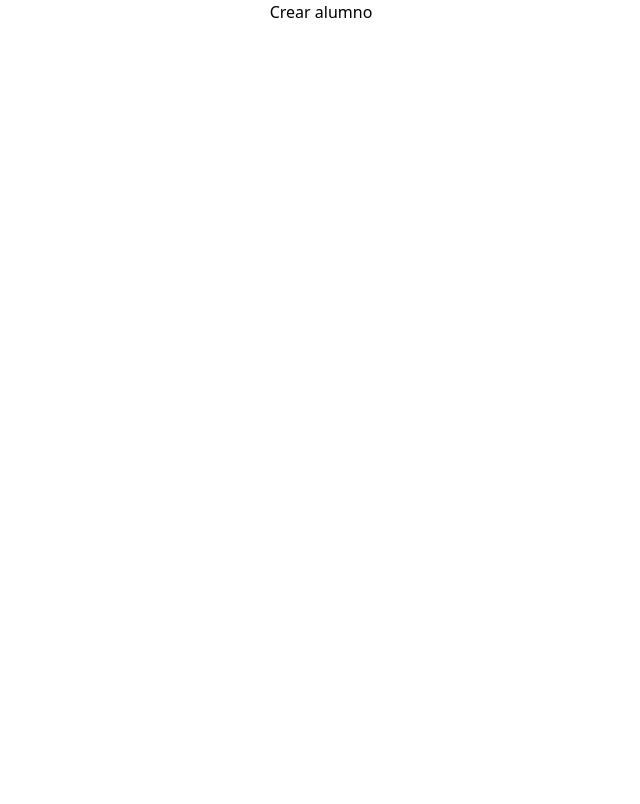
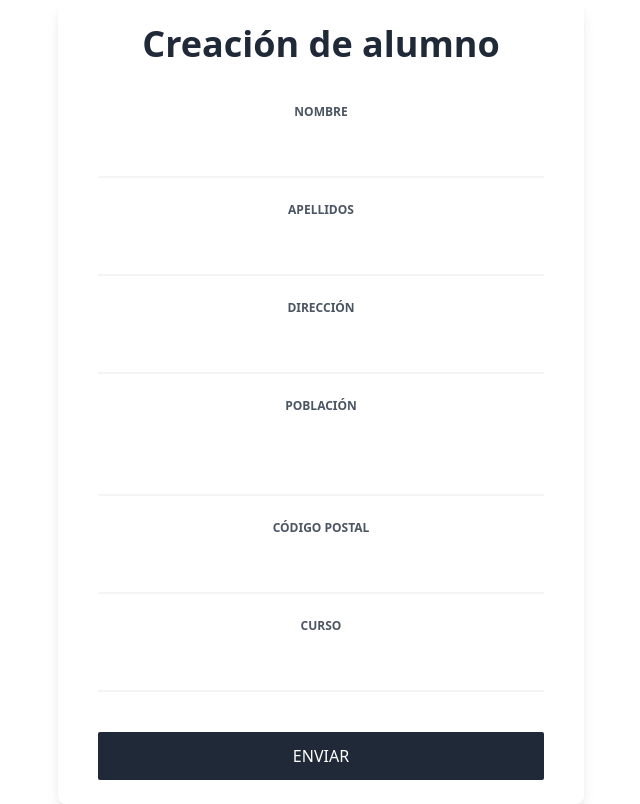
Before and after one commit to aaron-velasco/Escuela-frontend, a React (Create React App) app: page /alumno/create in a window 1280 px wide. Shown: the whole page, without its empty margins (319-959 px from the left). Built offline with nearby package versions, Linux system fonts and the light colour scheme.

Commit message:
feat: :sparkles: Estructura html de formulario de creación de alumno y variables de estado para sus campos

```diff
--- a/src/components/AlumnoCreate.js
+++ b/src/components/AlumnoCreate.js
@@ -3,10 +3,157 @@ import { React, useState, useEffect } from "react";
 
 function AlumnoCreate() {
 
+  const [alumnoData, setAlumnoData] = useState({nombre : '', apellidos : '', direccion : '', poblacion : '', codigo_postal : '', curso : ''});
+  const [message, setMessage] = useState('');
+
+  const handleInputChange = (event) => {
+    // console.log(event.target.name)
+    // console.log(event.target.value)
+    setAlumnoData({
+        ...alumnoData,
+        [event.target.name] : event.target.value
+    })
+  };
+
+  const enviarDatos = (event) => {
+
+  }
 
   return (
-    <div>
-      Crear alumno
+    <div className="flex flex-col h-screen">
+      <div className="grid place-items-center mx-2 my-20 sm:my-auto">
+        <div
+          className="w-11/12 p-12 sm:w-8/12 md:w-6/12 lg:w-5/12 2xl:w-4/12
+            px-6 py-10 sm:px-10 sm:py-6
+            bg-white rounded-lg shadow-md lg:shadow-lg"
+        >
+          <h2 className="text-center font-semibold text-3xl lg:text-4xl text-gray-800">
+            Creación de alumno
+          </h2>
+
+          <form className="mt-10" onSubmit={enviarDatos}>
+            <label
+              htmlFor="nombre"
+              className="block text-xs font-semibold text-gray-600 uppercase"
+            >
+              Nombre
+            </label>
+            <input
+              id="nombre"
+              type="text"
+              name="nombre"
+              className="block w-full py-3 px-1 mt-2
+                    text-gray-800 appearance-none
+                    border-b-2 border-gray-100
+                    focus:text-gray-500 focus:outline-none focus:border-gray-200"
+              value={alumnoData.nombre}
+              onChange={handleInputChange}
+            />
+            <br/>
+            <label
+              htmlFor="apellidos"
+              className="block text-xs font-semibold text-gray-600 uppercase"
+            >
+              Apellidos
+            </label>
+            <input
+              id="apellidos"
+              type="text"
+              name="apellidos"
+              className="block w-full py-3 px-1 mt-2
+                    text-gray-800 appearance-none
+                    border-b-2 border-gray-100
+                    focus:text-gray-500 focus:outline-none focus:border-gray-200"
+              value={alumnoData.apellidos}
+              onChange={handleInputChange}
+            />
+            <br/>
+            <label
+              htmlFor="direccion"
+              className="block text-xs font-semibold text-gray-600 uppercase"
+            >
+              Dirección
+            </label>
+            <input
+              id="direccion"
+              type="text"
+              name="direccion"
+              className="block w-full py-3 px-1 mt-2
+                    text-gray-800 appearance-none
+                    border-b-2 border-gray-100
+                    focus:text-gray-500 focus:outline-none focus:border-gray-200"
+              value={alumnoData.direccion}
+              onChange={handleInputChange}
+            />
+            <br/>
+            <label
+              htmlFor="poblacion"
+              className="block text-xs font-semibold text-gray-600 uppercase"
+            >
+              Población
+            </label>
+            <br/>
+            <input
+              id="poblacion"
+              type="text"
+              name="poblacion"
+              className="block w-full py-3 px-1 mt-2
+                    text-gray-800 appearance-none
+                    border-b-2 border-gray-100
+                    focus:text-gray-500 focus:outline-none focus:border-gray-200"
+              value={alumnoData.poblacion}
+              onChange={handleInputChange}
+            />
+            <br/>
+            <label
+              htmlFor="codigo_postal"
+              className="block text-xs font-semibold text-gray-600 uppercase"
+            >
+              Código postal
+            </label>
+            <input
+              id="codigo_postal"
+              type="text"
+              name="codigo_postal"
+              className="block w-full py-3 px-1 mt-2
+                    text-gray-800 appearance-none
+                    border-b-2 border-gray-100
+                    focus:text-gray-500 focus:outline-none focus:border-gray-200"
+              value={alumnoData.codigo_postal}
+              onChange={handleInputChange}
+            />
+            <br/>
+            <label
+              htmlFor="curso"
+              className="block text-xs font-semibold text-gray-600 uppercase"
+            >
+              Curso
+            </label>
+            <input
+              id="curso"
+              type="text"
+              name="curso"
+              className="block w-full py-3 px-1 mt-2
+                    text-gray-800 appearance-none
+                    border-b-2 border-gray-100
+                    focus:text-gray-500 focus:outline-none focus:border-gray-200"
+              value={alumnoData.curso}
+              onChange={handleInputChange}
+            />
+
+
+            {message}
+            <button
+              type="submit"
+              className="w-full py-3 mt-10 bg-gray-800 rounded-sm
+                    font-medium text-white uppercase
+                    focus:outline-none hover:bg-gray-700 hover:shadow-none"
+            >
+              Enviar
+            </button>
+          </form>
+        </div>
+      </div>
     </div>
   );
 }
```
